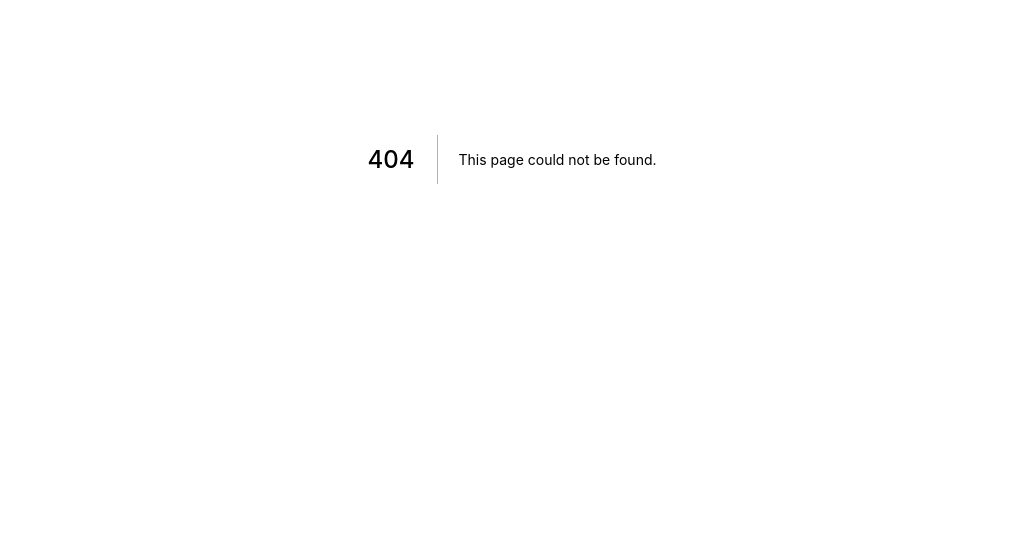
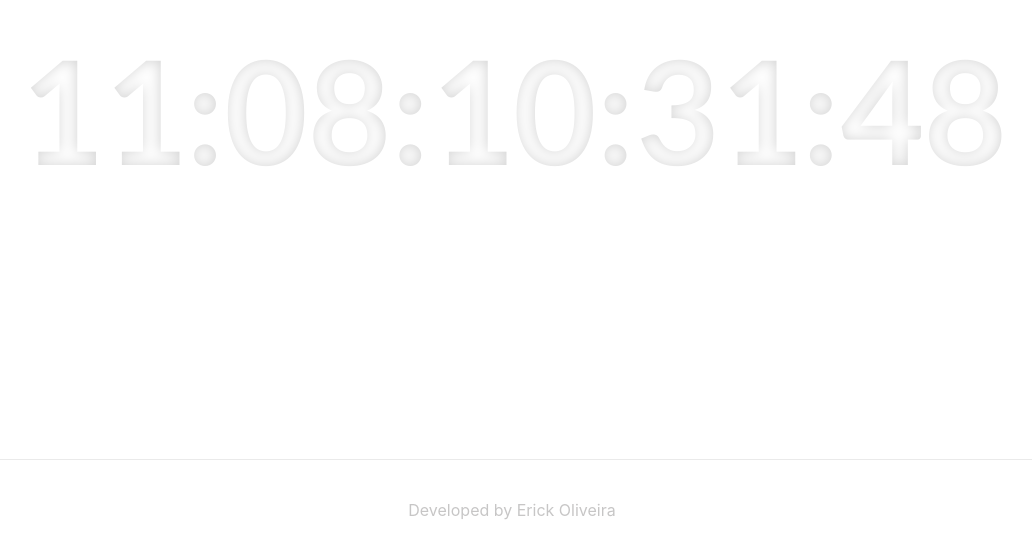
Before and after one commit to Erick-Oliveira-ET/lifetime, a Next.js app: page /birthday in a window 1280 px wide. Before the commit this address had no page. Shown: the part 241-800 px from the top of the page, without its empty margins (128-1160 px from the left). Built offline with nearby package versions, Linux system fonts and the light colour scheme.

Commit message:
birthday

```diff
--- /dev/null
+++ b/pages/birthday/index.tsx
@@ -0,0 +1,97 @@
+import moment, { Moment } from "moment";
+import Head from "next/head";
+import { useEffect, useState } from "react";
+import styles from "../../styles/Home.module.css";
+
+export default function Birthday() {
+  // year, month, day, hours, minutes, seconds;
+  let birthDateArray = [moment().year() - 1, 4, 6, 8, 4, 21];
+
+  if (moment().month() > 4 || (moment().month() === 4 && moment().date() > 6)) {
+    birthDateArray = [moment().year() + 1, 4, 6, 8, 4, 21];
+  }
+
+  const birthData = moment(birthDateArray);
+
+  const [years, setYears] = useState<any>();
+  const [months, setMonths] = useState<any>();
+  const [days, setDays] = useState<any>();
+  const [hours, setHours] = useState<any>();
+  const [minutes, setMinutes] = useState<any>();
+  const [seconds, setSeconds] = useState<any>();
+
+  useEffect(() => {
+    setTimeout(() => {
+      setMonths(
+        String(Math.abs(Math.floor(moment().diff(birthData, "months"))))
+          .padStart(2, "0")
+          .split("")
+      );
+
+      let tempDate: number | Moment = 0;
+
+      // birthDateArray[2]: day
+      if (moment().date() < birthDateArray[2]) {
+        tempDate = moment([moment().year(), moment().month(), 6, 8, 4, 21]);
+
+        tempDate = Math.abs(Math.floor(moment().diff(tempDate, "days")));
+      } else {
+        tempDate = moment([moment().year(), moment().month(), 6, 8, 4, 21]).add(
+          1,
+          "month"
+        );
+
+        tempDate = Math.abs(Math.floor(moment().diff(tempDate, "days")));
+      }
+
+      setDays(String(tempDate).padStart(2, "0").split(""));
+      setHours(
+        String(Math.abs(Math.floor(moment().diff(birthData, "hours") % 24)))
+          .padStart(2, "0")
+          .split("")
+      );
+      setMinutes(
+        String(Math.abs(Math.floor(moment().diff(birthData, "minutes") % 60)))
+          .padStart(2, "0")
+          .split("")
+      );
+
+      setSeconds(
+        String(Math.abs(Math.floor(moment().diff(birthData, "seconds") % 60)))
+          .padStart(2, "0")
+          .split("")
+      );
+    }, 1000);
+  }, [seconds]);
+
+  return (
+    <div className={styles.container}>
+      <Head>
+        <title>Nicolas` Lifetime</title>
+        <meta name="description" content="The seconds Nicolas already lived." />
+        <link rel="icon" href="/favicon.ico" />
+        <link rel="preconnect" href="https://fonts.gstatic.com" />
+        <link
+          href="https://fonts.googleapis.com/css2?family=Lato:wght@700&display=swap"
+          rel="stylesheet"
+        />
+      </Head>
+
+      <main className={styles.main}>
+        <span>
+          {months}:{days}:{hours}:{minutes}:{seconds}
+        </span>
+      </main>
+
+      <footer className={styles.footer}>
+        <a
+          href="https://github.com/Erick-Oliveira-ET"
+          target="_blank"
+          rel="noopener noreferrer"
+        >
+          Developed by Erick Oliveira
+        </a>
+      </footer>
+    </div>
+  );
+}
```
